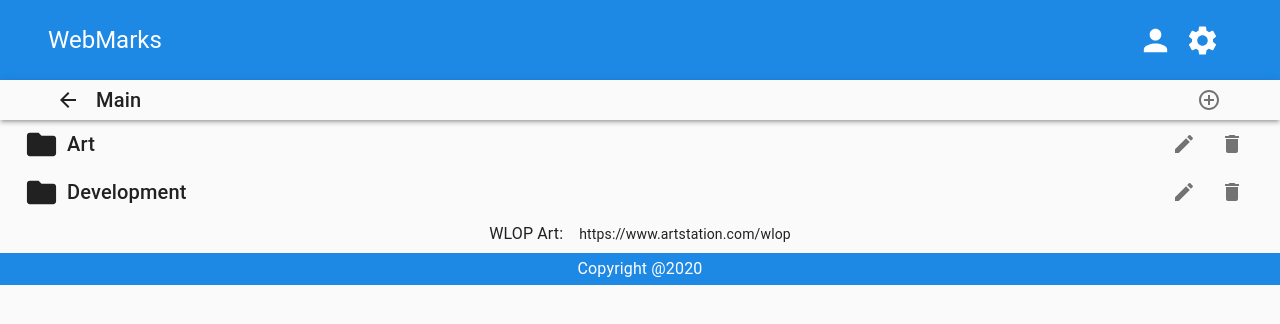
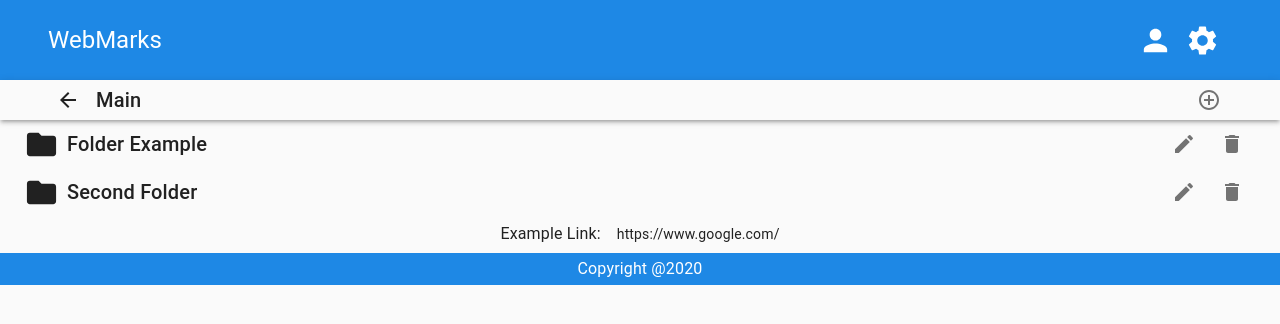
Before and after one commit to ElierHP/webmarks, a React (Create React App) app: page / in a window 1280 px wide. Shown: the top 324 px of the page. Built offline with nearby package versions, Linux system fonts and the light colour scheme.

Commit message:
Changed data structure into single array.

```diff
--- a/src/components/Content.js
+++ b/src/components/Content.js
@@ -6,26 +6,30 @@ import FolderContent from "./FolderContent";
 import LinkContent from "./LinkContent";
 
 function Content() {
-  const [appState] = useContext(ContentData);
-  const [dispatch] = useContext(ContentMethods);
+  const [data, appState] = useContext(ContentData);
+  const [, setAppState] = useContext(ContentMethods);
   return (
     <Container>
       <Grid container>
-        {appState.folders.map((item) => (
+        {data
+          .filter((idFilter) => idFilter.parentId === appState)
+          .map((item) =>
+            item.type === "folder" ? (
               <FolderContent
                 title={item.title}
                 key={item.key}
-            clickHandler={() => dispatch({ type: "folderClick", item: item })}
+                id={item.id}
+                clickHandler={() => setAppState(item.id)}
               />
-        ))}
-        {appState.links.map((item) => (
+            ) : (
               <LinkContent
                 title={item.title}
                 url={item.url}
                 key={item.key}
                 clickHandler={() => (window.location = item.url)}
               />
-        ))}
+            )
+          )}
       </Grid>
     </Container>
   );
--- a/src/components/FolderContent.js
+++ b/src/components/FolderContent.js
@@ -1,12 +1,14 @@
-import React from "react";
+import React, { useContext } from "react";
 import Grid from "@material-ui/core/Grid";
 import IconButton from "@material-ui/core/IconButton";
 import Typography from "@material-ui/core/Typography";
 import FolderIcon from "@material-ui/icons/Folder";
 import EditIcon from "@material-ui/icons/Edit";
 import DeleteIcon from "@material-ui/icons/Delete";
+import { ContentData, ContentMethods } from "../context/ContentDataProvider";
 
-function FolderContent({ title, clickHandler }) {
+function FolderContent({ title, clickHandler, id }) {
+  const [dispatch] = useContext(ContentMethods);
   return (
     <>
       <Grid
@@ -15,10 +17,9 @@ function FolderContent({ title, clickHandler }) {
         justify="space-between"
         alignItems="center"
         style={{ cursor: "pointer" }}
-        onClick={clickHandler}
       >
         <Grid item>
-          <Grid container alignItems="center">
+          <Grid container alignItems="center" onClick={clickHandler}>
             <FolderIcon fontSize="large" style={{ marginRight: "0.5rem" }} />
             <Typography variant="h6">{title}</Typography>
           </Grid>
@@ -27,7 +28,7 @@ function FolderContent({ title, clickHandler }) {
           <IconButton>
             <EditIcon />
           </IconButton>
-          <IconButton>
+          <IconButton onClick={() => dispatch({ type: "delete", id: id })}>
             <DeleteIcon />
           </IconButton>
         </Grid>
--- a/src/components/SimpleMenu.js
+++ b/src/components/SimpleMenu.js
@@ -9,8 +9,8 @@ import AddCircleOutlineIcon from "@material-ui/icons/AddCircleOutline";
 import styled from "styled-components";
 
 export default function SimpleMenu() {
-  const [dispatch, dataDispatch] = useContext(ContentMethods);
-  const [appState, data] = useContext(ContentData);
+  const [dispatch] = useContext(ContentMethods);
+  const [data, appState] = useContext(ContentData);
   //Material UI handlers
   const [anchorEl, setAnchorEl] = useState(null);
 
@@ -40,10 +40,10 @@ export default function SimpleMenu() {
   };
 
   const handleFolderSubmit = () => {
-    dataDispatch({
+    dispatch({
       type: "addFolder",
       title: folderTitle,
-      id: appState.id,
+      parentId: appState,
     });
     handleFolderClose();
   };
--- a/src/context/ContentDataProvider.js
+++ b/src/context/ContentDataProvider.js
@@ -1,47 +1,48 @@
 import React, { createContext, useReducer, useState } from "react";
-import contentReducer from "../reducers/contentReducer";
 import dataReducer from "../reducers/dataReducer";
 import { v4 as uuidv4 } from "uuid";
 
-const initialData = {
-  id: 0,
-  folders: [
+const initialData = [
   {
-      title: "Art",
+    type: "folder",
+    title: "Folder Example",
     id: 1,
     parentId: 0,
     key: uuidv4(),
-      links: [],
-      folders: [],
   },
   {
-      title: "Development",
+    type: "folder",
+    title: "Second Folder",
     id: 2,
     parentId: 0,
     key: uuidv4(),
-      links: [],
-      folders: [],
   },
-  ],
-  links: [
   {
-      title: "WLOP Art",
-      url: "https://www.artstation.com/wlop",
-      id: uuidv4(),
+    type: "link",
+    title: "Example Link",
+    url: "https://www.google.com/",
+    id: 3,
+    parentId: 0,
     key: uuidv4(),
   },
-  ],
-};
+  {
+    type: "folder",
+    title: "Sub Folder",
+    id: 4,
+    parentId: 1,
+    key: uuidv4(),
+  },
+];
 
 export const ContentData = createContext();
 export const ContentMethods = createContext();
 
 export const ContentDataProvider = ({ children }) => {
-  const [data, dataDispatch] = useReducer(dataReducer, initialData);
-  const [appState, dispatch] = useReducer(contentReducer, data);
+  const [data, dispatch] = useReducer(dataReducer, initialData);
+  const [appState, setAppState] = useState(0);
   return (
-    <ContentData.Provider value={[appState, data]}>
-      <ContentMethods.Provider value={[dispatch, dataDispatch]}>
+    <ContentData.Provider value={[data, appState]}>
+      <ContentMethods.Provider value={[dispatch, setAppState]}>
         {children}
       </ContentMethods.Provider>
     </ContentData.Provider>
--- a/src/layout/Header.js
+++ b/src/layout/Header.js
@@ -32,8 +32,8 @@ const useStyles = makeStyles(() =>
 
 function Header() {
   const classes = useStyles();
-  const [, data] = useContext(ContentData);
-  const [dispatch] = useContext(ContentMethods);
+  const [data] = useContext(ContentData);
+  const [, setAppState] = useContext(ContentMethods);
 
   return (
     <nav className={classes.root}>
@@ -43,11 +43,16 @@ function Header() {
             <Typography
               variant="h5"
               className={classes.logo}
-              onClick={() => dispatch({ type: "home", appState: data })}
+              onClick={() => setAppState(0)}
             >
               WebMarks
             </Typography>
-            <IconButton edge="start" color="inherit" aria-label="menu">
+            <IconButton
+              edge="start"
+              color="inherit"
+              aria-label="menu"
+              onClick={() => console.log(data)}
+            >
               <PersonIcon fontSize="large" />
             </IconButton>
             <IconButton edge="start" color="inherit" aria-label="menu">
--- a/src/reducers/contentReducer.js
+++ /dev/null
@@ -1,26 +0,0 @@
-import { v4 as uuidv4 } from "uuid";
-
-const contentReducer = (state, action) => {
-  switch (action.type) {
-    case "home":
-      return action.appState;
-    case "folderClick":
-      return state.folders !== [] ? action.item : "";
-    case "addFolder":
-      const newFolder = {
-        title: action.title,
-        id: uuidv4(),
-        key: uuidv4(),
-        links: [],
-        folders: [],
-      };
-      return {
-        ...state,
-        folders: [...state.folders, newFolder],
-      };
-    default:
-      return state;
-  }
-};
-
-export default contentReducer;
--- a/src/reducers/dataReducer.js
+++ b/src/reducers/dataReducer.js
@@ -4,21 +4,19 @@ const dataReducer = (state, action) => {
   switch (action.type) {
     case "addFolder":
       const newFolder = {
+        type: "folder",
         title: action.title,
         id: uuidv4(),
-        parentId: action.id,
+        parentId: action.parentId,
         key: uuidv4(),
-        links: [],
-        folders: [],
       };
-      const newFolders = state.folders.filter((item) =>
-        item.parentId === action.id ? item.folders.push(newFolder) : item
+      return [...state, newFolder];
+    case "delete":
+      //Filter out the deleted item and all of it's children
+      const newState = state.filter((item) =>
+        item.id === action.id || item.parentId === action.id ? null : item
       );
-
-      return {
-        ...state,
-        folders: newFolders,
-      };
+      return [...newState];
     default:
       return state;
   }
```
Also changed, not shown: 2 other files (tests, documents, lock files or other folders). Lines whose indentation alone changed are shown as unchanged.
